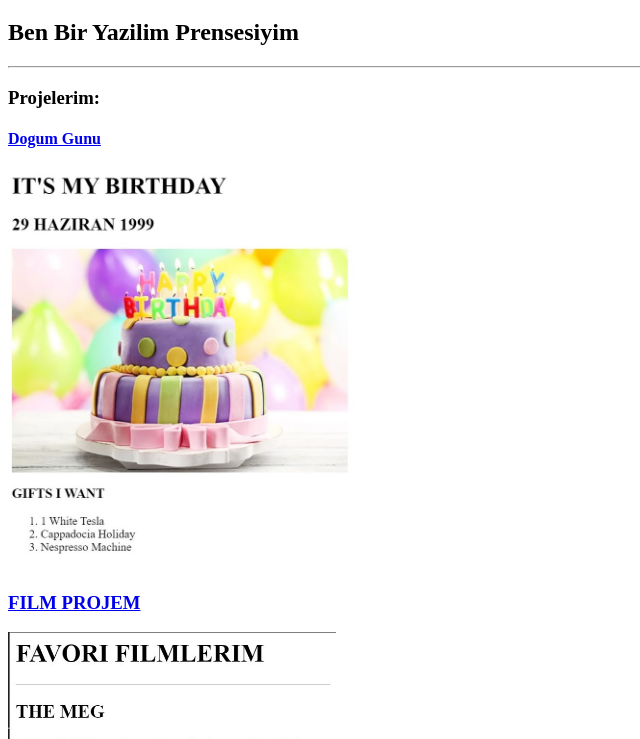
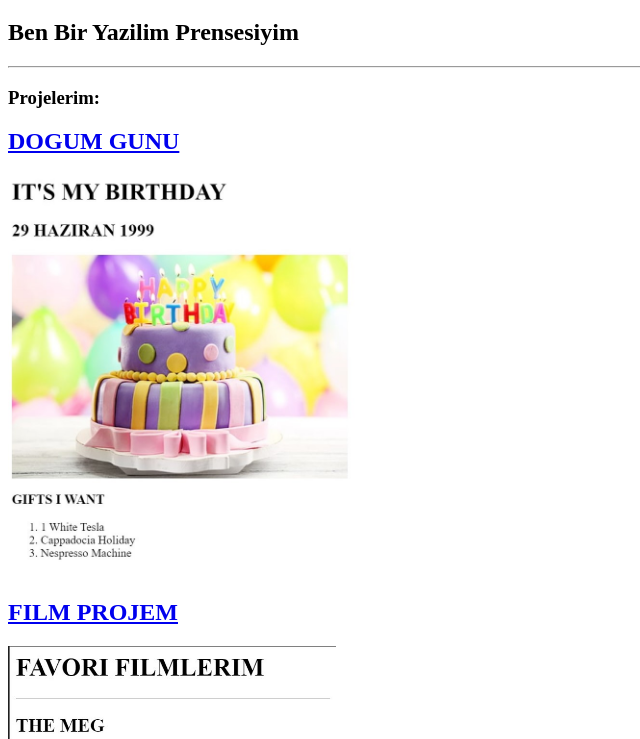
Before and after one commit to platnumturk/html-portfoy, a plain HTML site: page index.html in a window 1280 px wide. Shown: the part 61-800 px from the top of the page, without its empty margins (0-640 px from the left). Drawn offline with Linux system fonts and the light colour scheme.

Commit message:
Update index.html

```diff
--- a/index.html
+++ b/index.html
@@ -11,9 +11,9 @@
                 <H2> Ben Bir Yazilim Prensesiyim</H2>
                 <hr/>
                     <h3> Projelerim:</h3>
-                        <a href="./public/DOGUMGUNU.html "><H4>Dogum Gunu</H4></a>
+                        <a href="./public/DOGUMGUNU.html "><H2>DOGUM GUNU</H2></a>
                         <a href="./public/DOGUMGUNU.html  "><img src="./assets/images/DOGUM GUNU.jpg  " height="400"></a>
-                        <A HREF="./public/film listemiz.html"><h3> FILM PROJEM</h3></A>
+                        <A HREF="./public/film listemiz.html"><h2> FILM PROJEM</h2></A>
                         <A HREF="./public/film listemiz.html"><img src="./assets/images/FILM PROJESI.jpg" height="300"></a> <br/>
                         <hr/>
                         <a href="./public/about.html">About Me</a>
```
